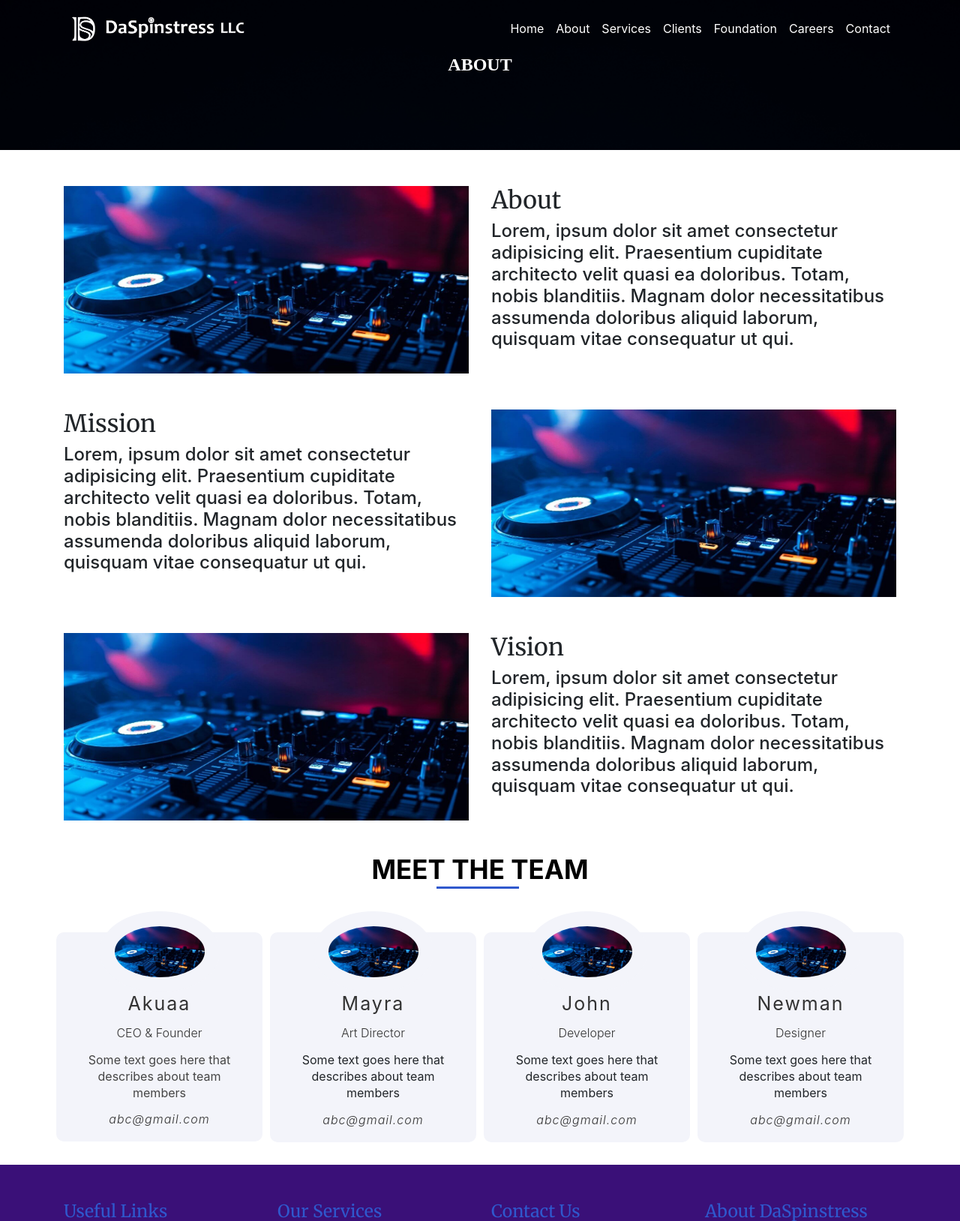
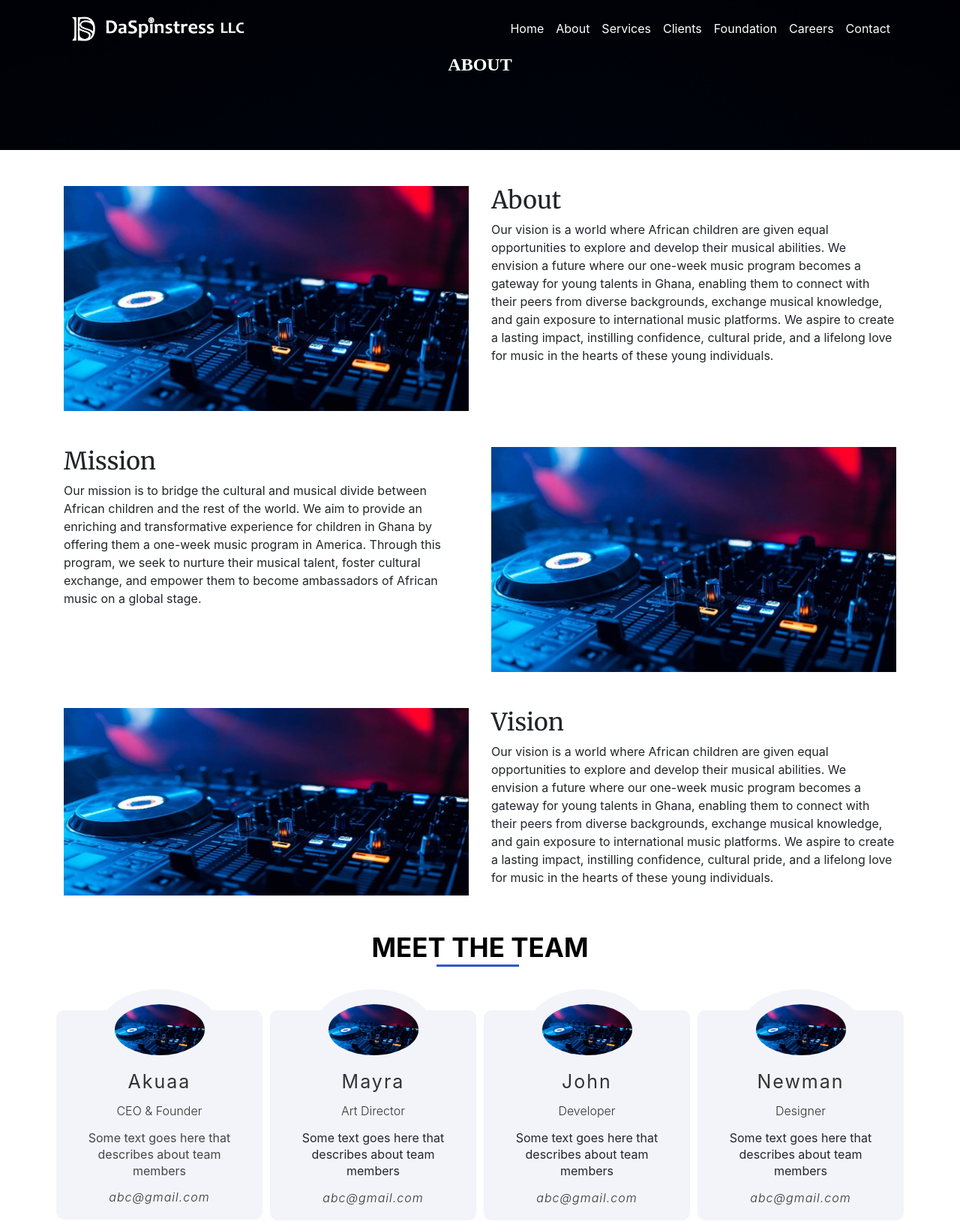
Before and after one commit to godfredtenkorang/DaSpinstress-website, a Django app: page /about/ in a window 1280 px wide. Shown: the top 1628 px of the page at 75% size. Run offline with Django 4.2, Linux system fonts and the light colour scheme; some libraries are stand-ins or nearby versions.

Commit message:
added mission and vision

```diff
--- a/akuaa/templates/akuaa/about.html
+++ b/akuaa/templates/akuaa/about.html
@@ -13,13 +13,15 @@
     <div class="container">
         <div class="row">
             <div class="col-lg-6 col-md-6 col-sm-12">
-                <img class="d-none d-md-block" src="{% static 'akuaa/images/dj-bg.jpeg' %}" height="250px" width="100%" alt="">
+                <img class="d-none d-md-block" src="{% static 'akuaa/images/dj-bg.jpeg' %}" height="300px" width="100%" alt="">
             </div>
             <div class="col-lg-6 col-md-6 col-sm-12">
                 <h2 style="font-family: 'Merriweather', serif;">About</h2>
-                <h4>Lorem, ipsum dolor sit amet consectetur adipisicing elit. Praesentium cupiditate architecto velit
-                    quasi ea doloribus. Totam, nobis blanditiis. Magnam dolor necessitatibus assumenda doloribus aliquid
-                    laborum, quisquam vitae consequatur ut qui.</h4>
+                <p>Our vision is a world where African children are given equal opportunities to explore and develop their musical
+                abilities. We envision a future where our one-week music program becomes a gateway for young talents in Ghana, enabling
+                them to connect with their peers from diverse backgrounds, exchange musical knowledge, and gain exposure to
+                international music platforms. We aspire to create a lasting impact, instilling confidence, cultural pride, and a
+                lifelong love for music in the hearts of these young individuals.</p>
             </div>
         </div>
     </div>
@@ -29,12 +31,13 @@
         <div class="row">
             <div class="col-lg-6 col-md-6 col-sm-12">
                 <h2 style="font-family: 'Merriweather', serif;">Mission</h2>
-                <h4>Lorem, ipsum dolor sit amet consectetur adipisicing elit. Praesentium cupiditate architecto velit
-                    quasi ea doloribus. Totam, nobis blanditiis. Magnam dolor necessitatibus assumenda doloribus aliquid
-                    laborum, quisquam vitae consequatur ut qui.</h4>
+                <p>Our mission is to bridge the cultural and musical divide between African children and the rest of the world. We aim to
+                provide an enriching and transformative experience for children in Ghana by offering them a one-week music program in
+                America. Through this program, we seek to nurture their musical talent, foster cultural exchange, and empower them to
+                become ambassadors of African music on a global stage.</p>
             </div>
             <div class="col-lg-6 col-md-6 col-sm-12">
-                <img class="d-none d-md-block" src="{% static 'akuaa/images/dj-bg.jpeg' %}" height="250px" width="100%" alt="">
+                <img class="d-none d-md-block" src="{% static 'akuaa/images/dj-bg.jpeg' %}" height="300px" width="100%" alt="">
             </div>
         </div>
     </div>
@@ -47,9 +50,11 @@
             </div>
             <div class="col-lg-6 col-md-6 col-sm-12">
                 <h2 style="font-family: 'Merriweather', serif;">Vision</h2>
-                <h4>Lorem, ipsum dolor sit amet consectetur adipisicing elit. Praesentium cupiditate architecto velit
-                    quasi ea doloribus. Totam, nobis blanditiis. Magnam dolor necessitatibus assumenda doloribus aliquid
-                    laborum, quisquam vitae consequatur ut qui.</h4>
+                <p>Our vision is a world where African children are given equal opportunities to explore and develop their musical
+                abilities. We envision a future where our one-week music program becomes a gateway for young talents in Ghana, enabling
+                them to connect with their peers from diverse backgrounds, exchange musical knowledge, and gain exposure to
+                international music platforms. We aspire to create a lasting impact, instilling confidence, cultural pride, and a
+                lifelong love for music in the hearts of these young individuals.</p>
             </div>
         </div>
     </div>
--- a/akuaa/templates/akuaa/base.html
+++ b/akuaa/templates/akuaa/base.html
@@ -6,6 +6,7 @@
   <!-- Required meta tags -->
   <meta charset="utf-8">
   <meta name="viewport" content="width=device-width, initial-scale=1, shrink-to-fit=no">
+  <link rel="icon" href="{% static 'akuaa/images/BLANK-logo.png' %}" type="image/x-icon">
   <link rel="stylesheet" href="https://cdn.jsdelivr.net/npm/bootstrap@4.0.0/dist/css/bootstrap.min.css"
     integrity="sha384-Gn5384xqQ1aoWXA+058RXPxPg6fy4IWvTNh0E263XmFcJlSAwiGgFAW/dAiS6JXm" crossorigin="anonymous">
   <link rel="preconnect" href="https://fonts.googleapis.com">
```
Also changed, not shown: daspinstress/settings.py (+14 -3 lines), requirements.txt (added, +62 -0 lines), media/blog-img/donate222.jpeg (added), media/client-img/bishop1.jpeg (added), media/client-img/djakuaa.jpg (added), 2 other files.
